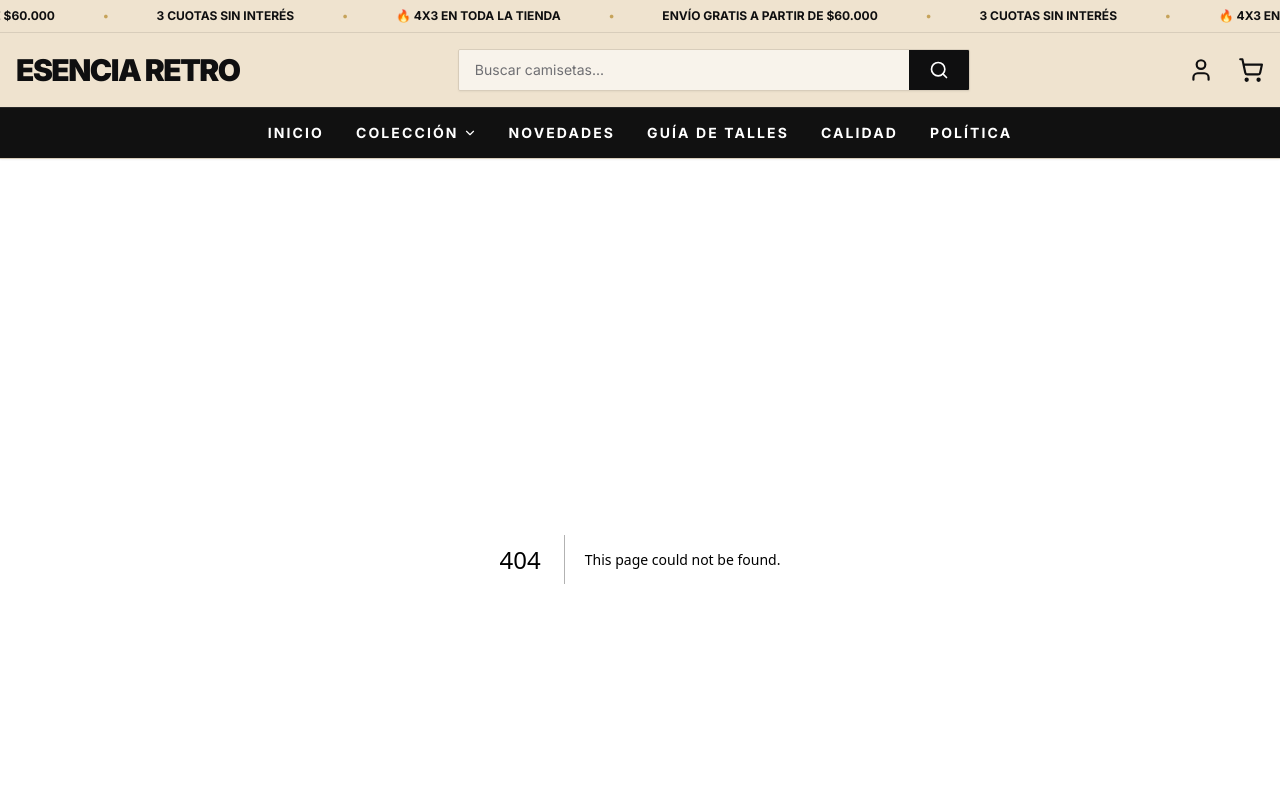
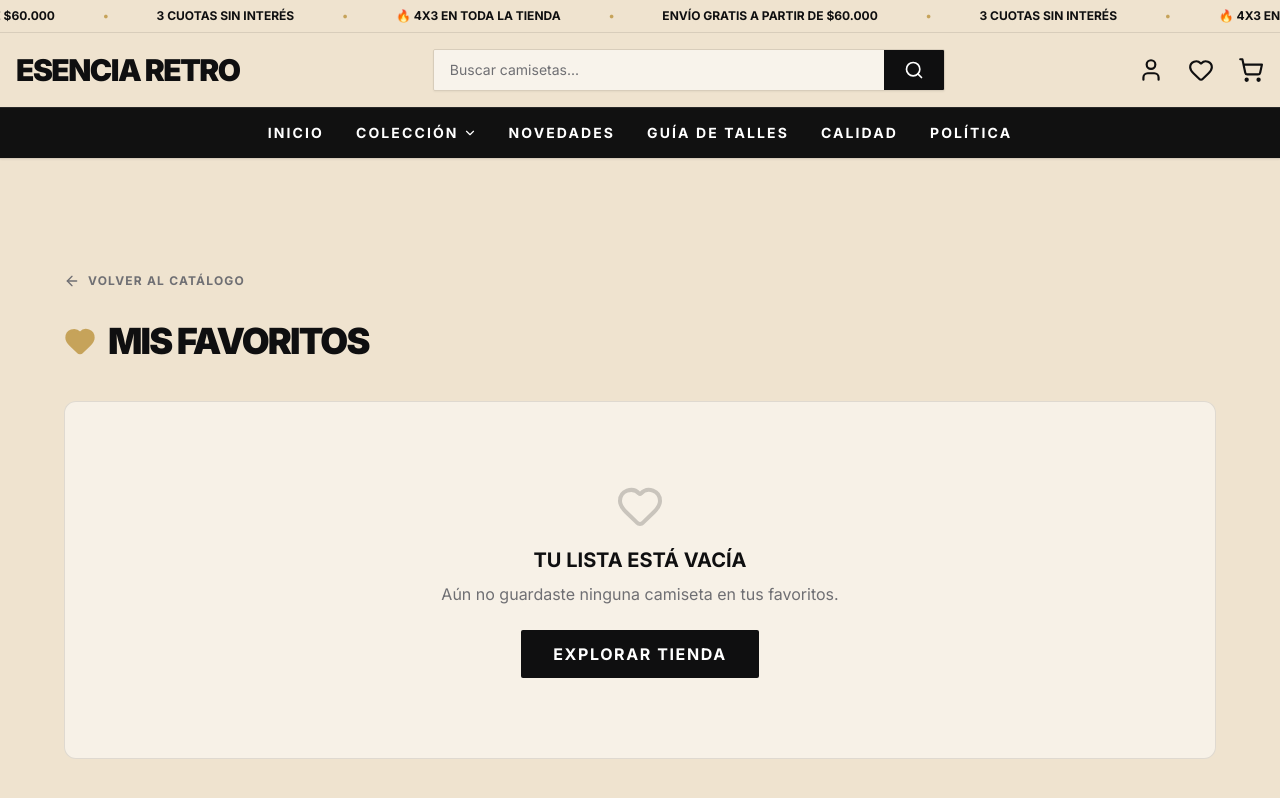
Before and after one commit to AlejandroCopponi/esencia-retro, a Next.js app: page /favoritos in a window 1280 px wide. Before the commit this address had no page. Shown: the top 798 px of the page. Built offline with nearby package versions, Linux system fonts and the light colour scheme.

Commit message:
favoritos

```diff
--- /dev/null
+++ b/src/app/favoritos/page.js
@@ -0,0 +1,76 @@
+'use client';
+
+import Link from 'next/link';
+import { useFavorites } from '@/context/FavoritesContext';
+import { Heart, Trash2, ArrowLeft } from 'lucide-react';
+
+export default function FavoritosPage() {
+  const { favorites, toggleFavorite, isMounted } = useFavorites();
+
+  // Evita errores visuales mientras carga la memoria del celu
+  if (!isMounted) return null;
+
+  return (
+    <div className="min-h-screen font-sans pt-28 pb-12 px-4 md:px-8 bg-[#efe3cf] text-[#0f0f10]">
+      <div className="max-w-6xl mx-auto">
+        <Link href="/catalogo" className="inline-flex items-center gap-2 text-xs font-bold uppercase tracking-widest text-[#6f6f73] hover:text-[#0f0f10] mb-8 transition-colors">
+            <ArrowLeft size={16} /> Volver al Catálogo
+        </Link>
+
+        <div className="flex items-center gap-3 mb-10">
+            <Heart size={32} className="text-[#c6a35a] fill-current" />
+            <h1 className="text-3xl md:text-4xl font-black uppercase tracking-tighter text-[#0f0f10]">
+                Mis Favoritos
+            </h1>
+        </div>
+
+        {favorites.length === 0 ? (
+            <div className="text-center py-20 bg-white/50 rounded-xl border border-[#0f0f10]/10">
+                <Heart size={48} className="mx-auto mb-4 text-[#0f0f10]/20" />
+                <h2 className="text-xl font-bold uppercase mb-2">Tu lista está vacía</h2>
+                <p className="text-[#6f6f73] mb-6">Aún no guardaste ninguna camiseta en tus favoritos.</p>
+                <Link href="/catalogo" className="bg-[#0f0f10] text-white px-8 py-3 rounded-sm font-bold uppercase tracking-widest hover:bg-[#c6a35a] transition-colors inline-block">
+                    Explorar Tienda
+                </Link>
+            </div>
+        ) : (
+            <div className="grid grid-cols-2 md:grid-cols-3 lg:grid-cols-4 gap-4 md:gap-6">
+                {favorites.map((product) => {
+                    const price = Number(product.price || 0);
+                    return (
+                        <div key={product.id} className="bg-white rounded-xl overflow-hidden shadow-sm hover:shadow-md transition-all duration-300 border border-transparent hover:border-[#c6a35a] relative group flex flex-col">
+                            {/* BOTÓN PARA ELIMINAR */}
+                            <button
+                                onClick={() => toggleFavorite(product)}
+                                className="absolute top-3 right-3 p-2 bg-white/80 rounded-full shadow-sm hover:bg-red-50 text-red-500 z-10 transition-colors"
+                                title="Quitar de favoritos"
+                            >
+                                <Trash2 size={16} />
+                            </button>
+
+                            <Link href={`/producto/${product.id}`} className="block flex-1">
+                                <div className="w-full aspect-square bg-gray-50 flex items-center justify-center p-4">
+                                    <img
+                                        src={product.image_url}
+                                        alt={product.name}
+                                        className="w-full h-full object-contain mix-blend-multiply transition-transform group-hover:scale-105"
+                                    />
+                                </div>
+                                <div className="p-4 border-t border-gray-100 flex flex-col justify-between flex-1">
+                                    <h3 className="font-black text-[#0f0f10] text-[11px] md:text-xs uppercase group-hover:text-[#c6a35a] transition-colors mb-2 line-clamp-2">
+                                        {product.name}
+                                    </h3>
+                                    <p className="font-bold text-[#0f0f10] text-sm md:text-base">
+                                        ${price.toLocaleString('es-AR')}
+                                    </p>
+                                </div>
+                            </Link>
+                        </div>
+                    );
+                })}
+            </div>
+        )}
+      </div>
+    </div>
+  );
+}
--- a/src/app/layout.js
+++ b/src/app/layout.js
@@ -2,6 +2,7 @@
 import "./globals.css";
 import Navbar from "@/components/Navbar"; // Asegurate que esta ruta esté bien
 import { CartProvider } from "@/context/CartContext"; // Importamos la bolsa
+import { FavoritesProvider } from "@/context/FavoritesContext"; // Importamos la memoria de favoritos
 
 const inter = Inter({ subsets: ["latin"] });
 
@@ -14,11 +15,13 @@
   return (
     <html lang="es">
       <body className={inter.className}>
-        <CartProvider>
-            {/* Navbar aparece en todas las páginas */}
-            <Navbar />
-            {children}
-        </CartProvider>
+        <FavoritesProvider>
+            <CartProvider>
+                {/* Navbar aparece en todas las páginas */}
+                <Navbar />
+                {children}
+            </CartProvider>
+        </FavoritesProvider>
       </body>
     </html>
   );
--- a/src/app/producto/[id]/page.js
+++ b/src/app/producto/[id]/page.js
@@ -4,13 +4,15 @@
 import { supabase } from '@/lib/supabase';
 import { useParams } from 'next/navigation';
 import Link from 'next/link';
-import { ArrowLeft, Truck, ShieldCheck, Check, ShoppingBag, CreditCard, Minus, Plus } from 'lucide-react';
+import { ArrowLeft, Truck, ShieldCheck, Check, ShoppingBag, CreditCard, Minus, Plus, Heart } from 'lucide-react';
 import { useCart } from '@/context/CartContext';
+import { useFavorites } from '@/context/FavoritesContext';
 
 export default function ProductPage() {
   const params = useParams();
   const { id } = params;
   const { addToCart } = useCart();
+  const { toggleFavorite, isFavorite } = useFavorites();
 
   const [product, setProduct] = useState(null);
   const [relatedProducts, setRelatedProducts] = useState([]);
@@ -105,6 +107,8 @@
     product.image_url5
   ].filter(Boolean);
 
+  const isFav = isFavorite(product.id);
+
   return (
     <div className="min-h-screen font-sans pt-28 pb-12 px-4 md:px-8" style={{ background: COLORS.gradient, color: COLORS.ink }}>
       <div className="max-w-6xl mx-auto">
@@ -150,9 +154,24 @@
                     {product.category || 'Retro Football'}
                 </span>
 
-                <h1 className="text-3xl md:text-4xl font-black uppercase leading-[0.9] tracking-tighter mb-4 text-[#0f0f10]">
-                    {product.name}
-                </h1>
+                {/* CONTENEDOR TÍTULO + CORAZÓN */}
+                <div className="flex justify-between items-start gap-4 mb-4">
+                    <h1 className="text-3xl md:text-4xl font-black uppercase leading-[0.9] tracking-tighter text-[#0f0f10]">
+                        {product.name}
+                    </h1>
+
+                    <button
+                        onClick={() => toggleFavorite(product)}
+                        title={isFav ? "Quitar de favoritos" : "Agregar a favoritos"}
+                        className={`p-3 rounded-full border transition-all flex-shrink-0 shadow-sm
+                            ${isFav
+                                ? 'bg-red-50 border-red-200 text-red-500'
+                                : 'bg-white/50 border-[#0f0f10]/10 text-[#0f0f10]/40 hover:text-red-500 hover:border-red-200 hover:bg-red-50'
+                            }`}
+                    >
+                        <Heart size={24} className={isFav ? 'fill-current' : ''} />
+                    </button>
+                </div>
 
                 <div className="mb-6">
                     {hasDiscount && (
--- a/src/components/Navbar.js
+++ b/src/components/Navbar.js
@@ -2,17 +2,19 @@
 
 import { useState, useEffect } from "react";
 import Link from "next/link";
-import { ShoppingCart, Menu, X, Search, User, ChevronDown } from "lucide-react";
+import { ShoppingCart, Menu, X, Search, User, ChevronDown, Heart } from "lucide-react"; // Agregado Heart
 import { useCart } from "@/context/CartContext";
-import { useRouter, usePathname } from "next/navigation"; // 1. Agregamos usePathname
+import { useFavorites } from "@/context/FavoritesContext"; // Agregada la memoria de Favoritos
+import { useRouter, usePathname } from "next/navigation";
 
 export default function Navbar() {
   const { cart } = useCart();
+  const { favorites, isMounted } = useFavorites(); // Traemos los favoritos
   const [isOpen, setIsOpen] = useState(false);
   const [searchTerm, setSearchTerm] = useState("");
   const [isFixed, setIsFixed] = useState(false);
   const router = useRouter();
-  const pathname = usePathname(); // 2. Leemos la ruta
+  const pathname = usePathname();
 
   // --- HOOKS (ESTO NO SE TOCA Y DEBE ESTAR ARRIBA) ---
   useEffect(() => {
@@ -32,7 +34,6 @@
   };
 
   // --- LÓGICA DE OCULTAMIENTO (AHORA SÍ, EN EL LUGAR CORRECTO) ---
-  // Recién ahora, que ya cargaron los hooks, preguntamos si hay que ocultar.
   if (pathname && (pathname.startsWith('/admin') || pathname.startsWith('/checkout'))) {
     return null;
   }
@@ -96,8 +97,19 @@
                 </div>
 
                 {/* ICONOS */}
-                <div className="flex items-center gap-6 text-retro-ink">
+                <div className="flex items-center gap-4 md:gap-6 text-retro-ink">
                     <Link href="/admin" className="hidden md:block hover:text-retro-gold transition-colors"><User size={26} /></Link>
+
+                    {/* --- NUEVO: ICONO DE FAVORITOS --- */}
+                    <Link href="/favoritos" className="relative group hover:text-retro-gold transition-colors">
+                        <Heart size={26} />
+                        {isMounted && favorites.length > 0 && (
+                            <span className="absolute -top-1.5 -right-1.5 bg-retro-ink text-white text-[10px] font-bold w-5 h-5 flex items-center justify-center rounded-full">
+                                {favorites.length}
+                            </span>
+                        )}
+                    </Link>
+
                     <Link href="/carrito" className="relative group hover:text-retro-gold transition-colors">
                         <ShoppingCart size={26} />
                         {cart.length > 0 && (
@@ -170,6 +182,16 @@
 
              <Link href="/" onClick={() => setIsOpen(false)} className="text-2xl font-black uppercase text-retro-ink border-b border-retro-line pb-3">Inicio</Link>
 
+             {/* --- NUEVO: FAVORITOS EN MENÚ MÓVIL --- */}
+             <Link href="/favoritos" onClick={() => setIsOpen(false)} className="flex justify-between items-center text-2xl font-black uppercase text-retro-ink border-b border-retro-line pb-3">
+                Favoritos
+                {isMounted && favorites.length > 0 && (
+                    <span className="bg-retro-ink text-white text-sm w-7 h-7 flex items-center justify-center rounded-full">
+                        {favorites.length}
+                    </span>
+                )}
+             </Link>
+
              <div className="flex flex-col gap-4 border-b border-retro-line pb-4">
                 <span className="text-2xl font-black uppercase text-retro-ink opacity-50">Colección</span>
                 <Link href="/catalogo?category=nacional" onClick={() => setIsOpen(false)} className="pl-4 text-lg font-bold text-retro-ink">Nacionales</Link>
--- /dev/null
+++ b/src/context/FavoritesContext.js
@@ -0,0 +1,63 @@
+'use client';
+
+import { createContext, useContext, useState, useEffect } from 'react';
+
+const FavoritesContext = createContext();
+
+export function FavoritesProvider({ children }) {
+  const [favorites, setFavorites] = useState([]);
+  const [isMounted, setIsMounted] = useState(false);
+
+  // 1. Al entrar a la página, buscamos en la memoria del celular (LocalStorage)
+  useEffect(() => {
+    setIsMounted(true);
+    const savedFavorites = localStorage.getItem('esencia-favoritos');
+    if (savedFavorites) {
+      try {
+        setFavorites(JSON.parse(savedFavorites));
+      } catch (error) {
+        console.error("Error leyendo favoritos", error);
+      }
+    }
+  }, []);
+
+  // 2. Cada vez que agregás/sacás un favorito, actualizamos la memoria del celular
+  useEffect(() => {
+    if (isMounted) {
+      localStorage.setItem('esencia-favoritos', JSON.stringify(favorites));
+    }
+  }, [favorites, isMounted]);
+
+  // 3. Función para agregar o quitar (el botón del corazón)
+  const toggleFavorite = (product) => {
+    setFavorites((prev) => {
+      const exists = prev.find((item) => item.id === product.id);
+      if (exists) {
+        // Si ya estaba, lo saca
+        return prev.filter((item) => item.id !== product.id);
+      } else {
+        // Si no estaba, guarda los datos básicos para mostrarlo en una lista después
+        return [...prev, {
+            id: product.id,
+            name: product.name,
+            price: product.price,
+            image_url: product.image_url
+        }];
+      }
+    });
+  };
+
+  // 4. Función para saber si un producto ya es favorito (para pintar el corazón de rojo)
+  const isFavorite = (id) => {
+    return favorites.some((item) => item.id === id);
+  };
+
+  return (
+    <FavoritesContext.Provider value={{ favorites, toggleFavorite, isFavorite, isMounted }}>
+      {children}
+    </FavoritesContext.Provider>
+  );
+}
+
+// Hook para usarlo fácilmente en cualquier lado
+export const useFavorites = () => useContext(FavoritesContext);
```
